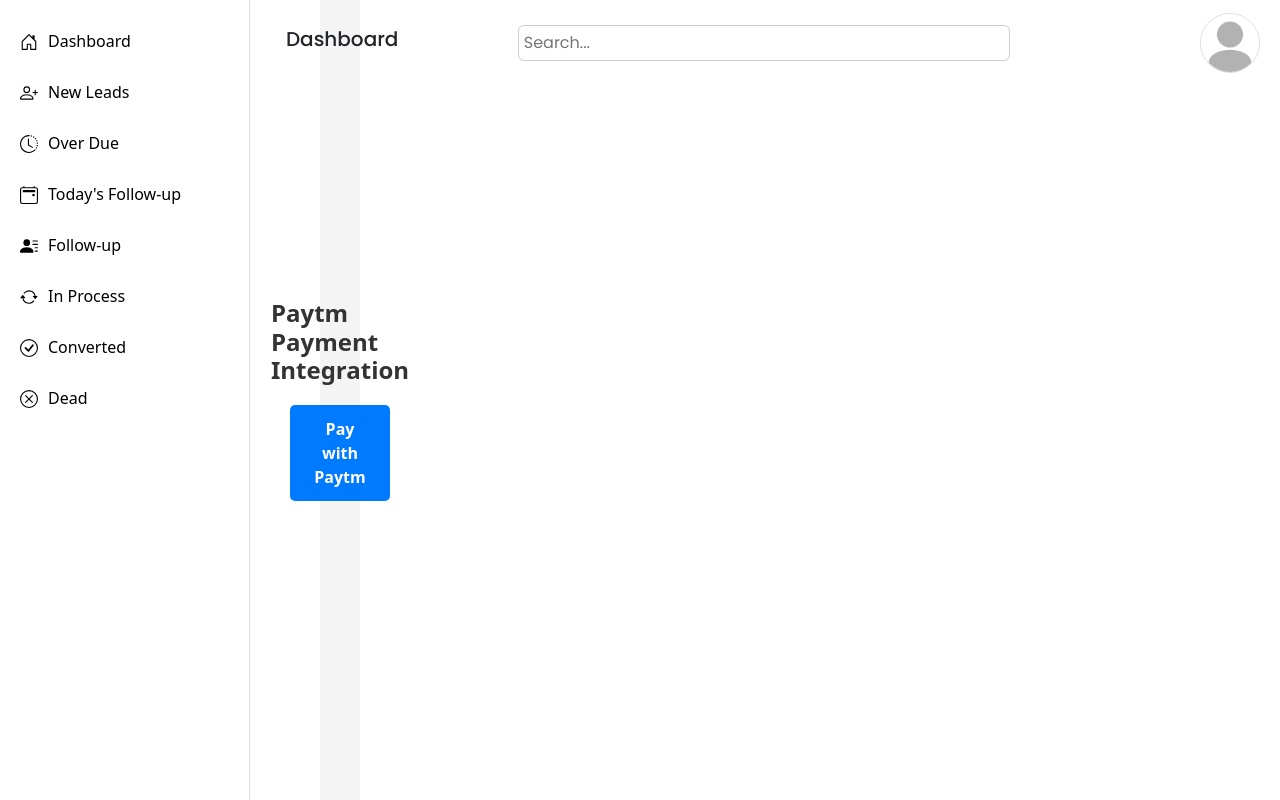
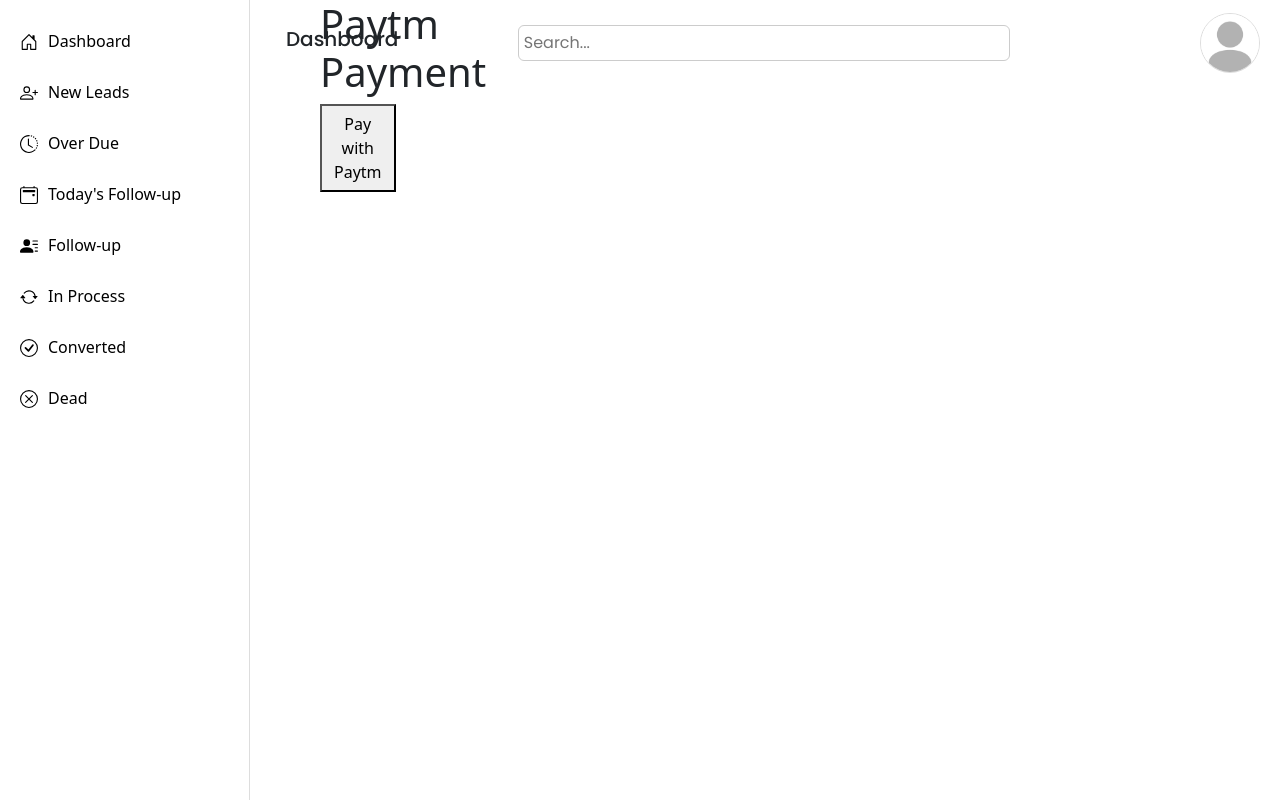
Before and after one commit to NakshatraNamahaCreations/MMD_Front_end, a React (Create React App) app: page /paytms in a window 1280 px wide. Built offline with nearby package versions, Linux system fonts and the light colour scheme.

Commit message:
added the PaytmPG

```diff
--- a/src/PaytmPayment.jsx
+++ b/src/PaytmPayment.jsx
@@ -10,28 +10,56 @@
     setError(null);
 
     try {
-      // ✅ Call backend API to initiate Paytm payment
-      const response = await axios.post("http://localhost:9000/initiatePayment", {
-        customerId: "CUST123",
-        amount: 100.00,
-        orderId: "ORDER12345",
-        industryTypeId: "Retail109",
-        channelId: "WEB",
-        service: "Car Insurance"
-      });
+      const payload = {
+        CUST_ID: "12345",
+        TXN_AMOUNT: "1.00",
+        ORDER_ID: `ORD_${Date.now()}`,
+        SERVICE: "BikeTransport",
 
-      console.log("Payment Response:", response.data);
+            name: "check2",
+            date: "2025-02-11",
+            time: "10:33:45",
+            source: "website",
+            service: "Car agreement",
+            address: "Bengaluru",
+            email: "part2@example.com",
+            mobilenumber: "9876543210",
 
-      if (response.data.includes("<html")) {
-        // ✅ Open new tab and inject HTML form to submit
-        const newWindow = window.open("", "_blank");
-        newWindow.document.open();
-        newWindow.document.write(response.data);
-        newWindow.document.close();
+
+      };
+
+      console.log("Sending Payload:", payload);
+
+      const response = await axios.post("https://api.makemydocuments.in/api/PG/paytm/initiate", payload);
+
+      console.log("Paytm Response:", response.data);
+
+      if (response.data.paramList && response.data.CHECKSUMHASH) {
+        const paramList = response.data.paramList;
+        const paytmTxnUrl = "https://securegw.paytm.in/order/process"; // Live Transaction URL (Use sandbox for testing)
+
+        // ✅ Create a form dynamically and submit it to Paytm
+        const form = document.createElement("form");
+        form.method = "POST";
+        form.action = paytmTxnUrl;
+
+        // Append all parameters as hidden inputs
+        Object.keys(paramList).forEach((key) => {
+          const input = document.createElement("input");
+          input.type = "hidden";
+          input.name = key;
+          input.value = paramList[key];
+          form.appendChild(input);
+        });
+
+        // Append form to the body and submit
+        document.body.appendChild(form);
+        form.submit();
       } else {
         setError("Payment initiation failed.");
       }
     } catch (err) {
+      console.error("Payment API Error:", err.response ? err.response.data : err.message);
       setError("Error initiating payment.");
     } finally {
       setLoading(false);
@@ -39,64 +67,12 @@
   };
 
   return (
-    <div style={styles.container}>
-      <h1 style={styles.heading}>Paytm Payment Integration</h1>
-
-      <button
-        onClick={initiatePayment}
-        style={loading ? styles.buttonDisabled : styles.button}
-        disabled={loading}
-      >
+    <div style={{ marginLeft: "20rem" }}>
+      <h1>Paytm Payment</h1>
+      <button onClick={initiatePayment} disabled={loading}>
         {loading ? "Processing..." : "Pay with Paytm"}
       </button>
-
-      {error && <p style={styles.error}>{error}</p>}
+      {error && <p style={{ color: "red" }}>{error}</p>}
     </div>
   );
 }
-
-const styles = {
-  container: {
-    display: "flex",
-    flexDirection: "column",
-    alignItems: "center",
-    justifyContent: "center",
-    minHeight: "100vh",
-    backgroundColor: "#f4f4f4",
-    Width:'60rem',
-    padding: "20px",
-    marginLeft:'20rem'
-  },
-  heading: {
-    fontSize: "24px",
-    fontWeight: "bold",
-    marginBottom: "20px",
-    color: "#333",
-  },
-  button: {
-    padding: "12px 24px",
-    fontSize: "16px",
-    fontWeight: "bold",
-    backgroundColor: "#007bff",
-    color: "#fff",
-    border: "none",
-    borderRadius: "5px",
-    cursor: "pointer",
-    transition: "background 0.3s",
-  },
-  buttonDisabled: {
-    padding: "12px 24px",
-    fontSize: "16px",
-    fontWeight: "bold",
-    backgroundColor: "#ccc",
-    color: "#666",
-    border: "none",
-    borderRadius: "5px",
-    cursor: "not-allowed",
-  },
-  error: {
-    marginTop: "10px",
-    color: "red",
-    fontSize: "14px",
-  },
-};
```
